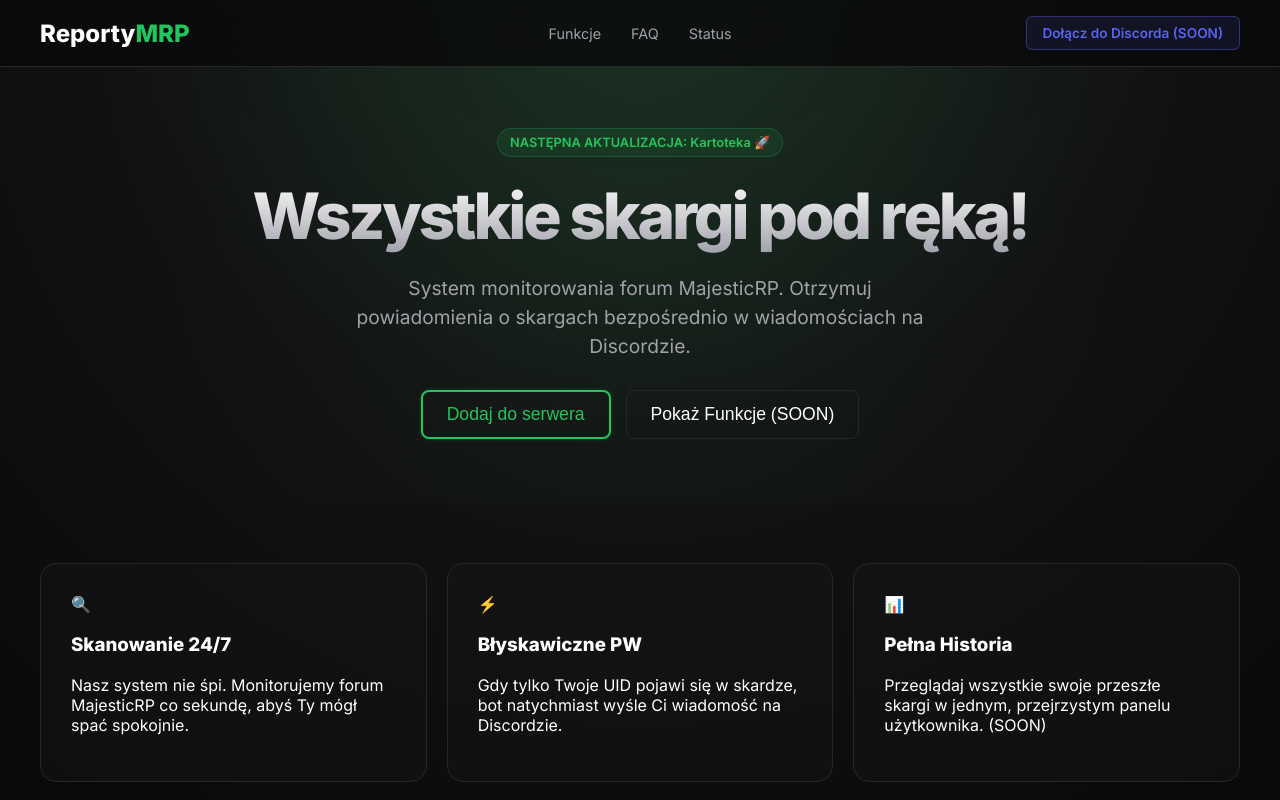
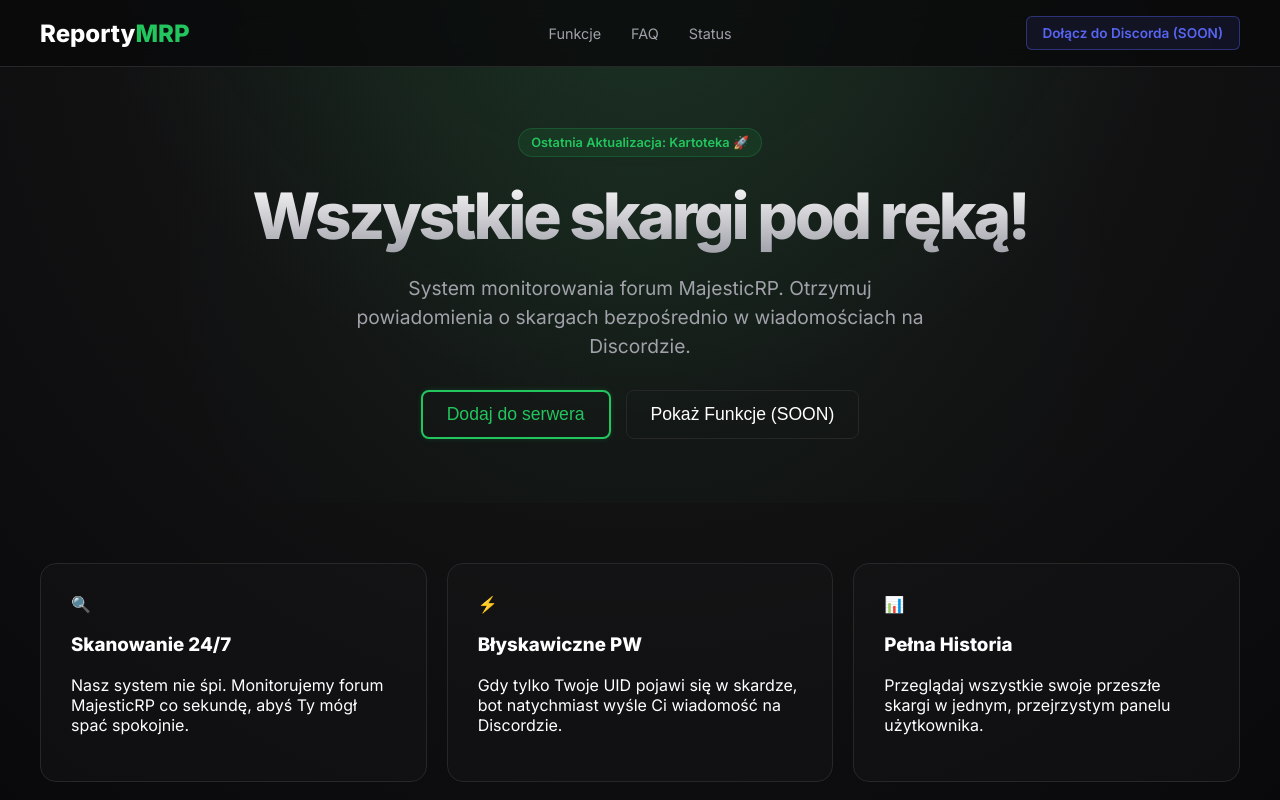
Before and after one commit to xlunix221/reporty-mrp, a React (Vite) app: page / in a window 1280 px wide. Shown: the top 800 px of the page. Built offline with nearby package versions, Linux system fonts and the light colour scheme.

Commit message:
Update update badge text and remove placeholder note

```diff
--- a/src/App.jsx
+++ b/src/App.jsx
@@ -30,7 +30,7 @@ function App() {
 
       {/* SEKCJA 1: HERO */}
       <div className="hero-container">
-        <div className="badge">NASTĘPNA AKTUALIZACJA: Kartoteka 🚀</div>
+        <div className="badge">Ostatnia Aktualizacja: Kartoteka 🚀</div>
         <h1 className="title">Wszystkie skargi pod ręką!</h1>
         <p className="subtitle">
           System monitorowania forum MajesticRP. Otrzymuj powiadomienia o skargach bezpośrednio w wiadomościach na Discordzie.
@@ -68,7 +68,7 @@ function App() {
         <div className="feature-card">
           <div className="feature-icon">📊</div>
           <h3>Pełna Historia</h3>
-          <p>Przeglądaj wszystkie swoje przeszłe skargi w jednym, przejrzystym panelu użytkownika. (SOON)</p>
+          <p>Przeglądaj wszystkie swoje przeszłe skargi w jednym, przejrzystym panelu użytkownika.</p>
         </div>
       </div>
 
```
